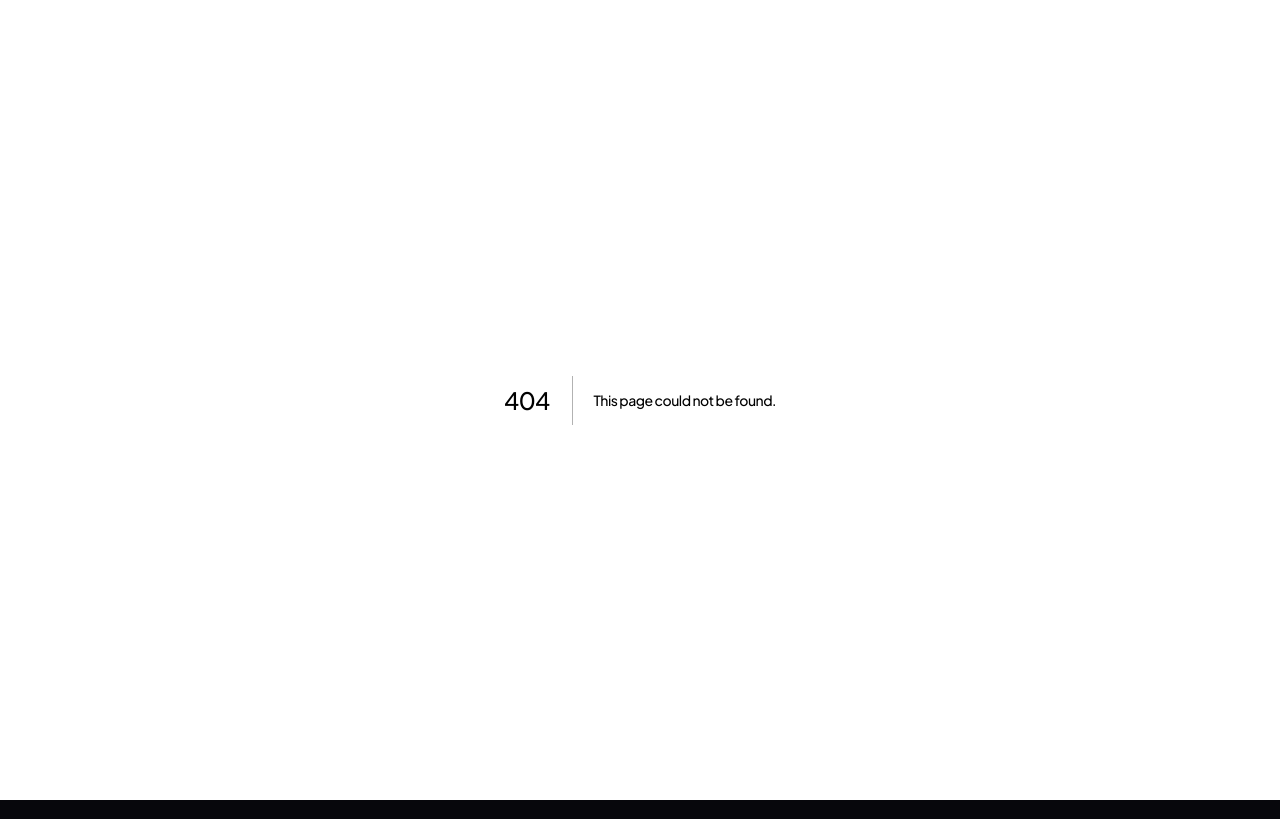
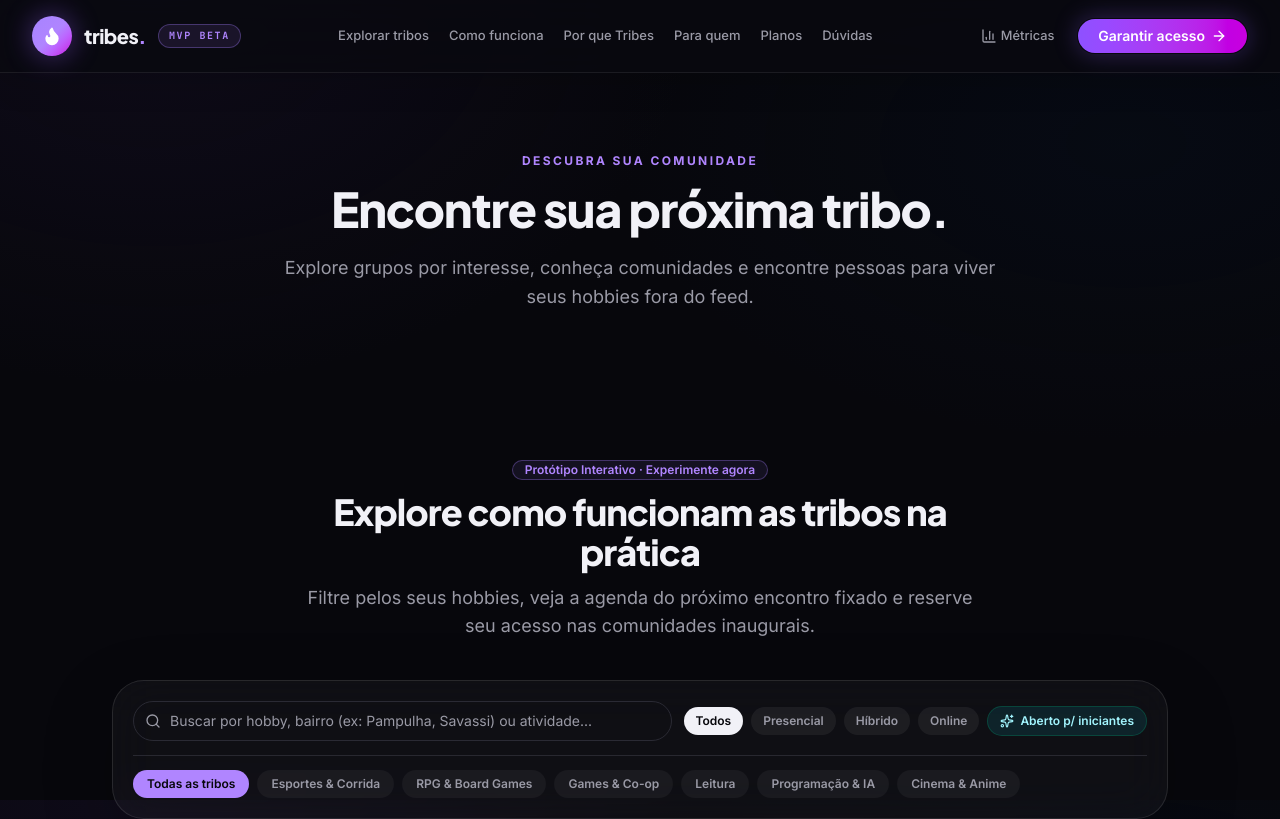
Before and after one commit to ArthurG12/Tribes, a Next.js app: page /explorar in a window 1280 px wide. Before the commit this address had no page. Shown: the top 819 px of the page. Built offline with nearby package versions, Linux system fonts and the light colour scheme.

Commit message:
Add dedicated explorar page

```diff
--- /dev/null
+++ b/src/app/explorar/page.tsx
@@ -0,0 +1,11 @@
+"use client";
+
+import { useEffect } from "react";
+import { TribeExplorer } from "@/components/tribes/tribe-explorer";
+import { PageIntro, PageShell } from "@/components/tribes/page-shell";
+import { trackMvpEvent } from "@/lib/mvp-tracker";
+
+export default function ExplorePage() {
+  useEffect(() => { void trackMvpEvent({ event: "page_view" }); }, []);
+  return <PageShell><PageIntro eyebrow="Descubra sua comunidade" title="Encontre sua próxima tribo." description="Explore grupos por interesse, conheça comunidades e encontre pessoas para viver seus hobbies fora do feed." /><div className="mx-auto mt-8 max-w-6xl px-4 pb-20 sm:px-6"><TribeExplorer onSelectTribeForWaitlist={() => { window.location.href = "/lista-de-espera"; }} onExplorerInteract={(interest) => { void trackMvpEvent({ event: "explorer_interaction", interests: interest ? [interest] : undefined }); }} /></div></PageShell>;
+}
```
